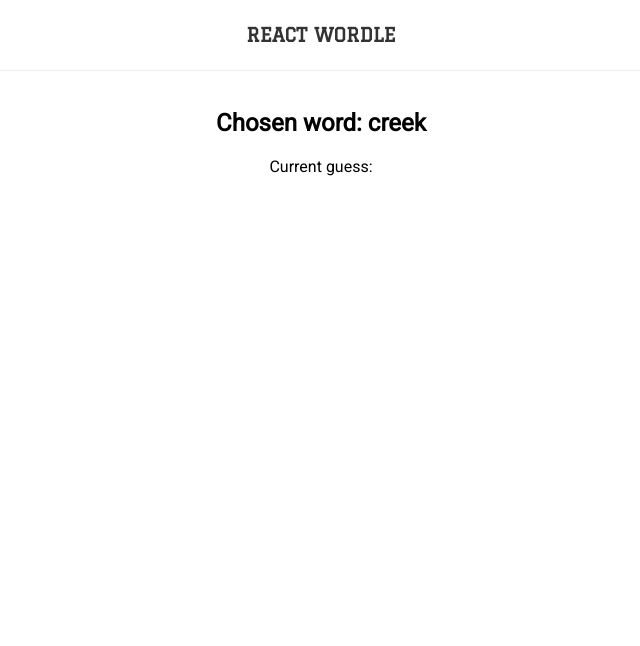
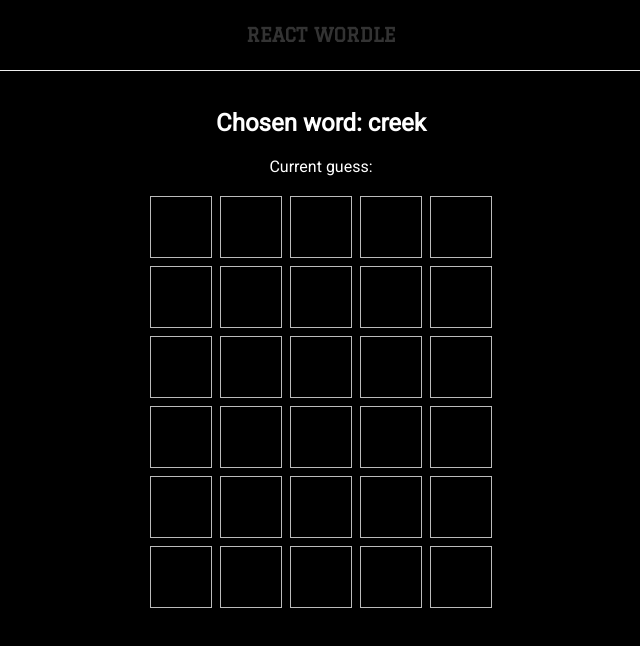
Before and after one commit to Ryhhill1998/react-wordle, a React (Create React App) app: page / in a window 1280 px wide. Shown: the top 646 px of the page, without its empty margins (319-959 px from the left). Built offline with nearby package versions, Linux system fonts and the light colour scheme.

Commit message:
Added game board and functionality to show guesses and tile colours

```diff
--- /dev/null
+++ b/src/components/grid/grid.component.jsx
@@ -0,0 +1,14 @@
+import Row from "../row/row.component";
+import "./grid.styles.css";
+
+const Grid = ({ currentGuess, guesses, turn }) => {
+  return (
+    <div>
+      {guesses.map((guess, i) => (
+        <Row key={i} guess={guess} />
+      ))}
+    </div>
+  );
+};
+
+export default Grid;
--- /dev/null
+++ b/src/components/row/row.component.jsx
@@ -0,0 +1,27 @@
+import "./row.styles.css";
+
+const Row = ({ guess }) => {
+  if (guess) {
+    return (
+      <div className="row previous">
+        {guess.map((el, i) => (
+          <div key={i} className={`space ${el.colour}`}>
+            {el.letter}
+          </div>
+        ))}
+      </div>
+    );
+  }
+
+  return (
+    <div className="row">
+      <div className="space"></div>
+      <div className="space"></div>
+      <div className="space"></div>
+      <div className="space"></div>
+      <div className="space"></div>
+    </div>
+  );
+};
+
+export default Row;
--- /dev/null
+++ b/src/components/row/row.styles.css
@@ -0,0 +1,37 @@
+.row {
+  text-align: center;
+  display: flex;
+  justify-content: center;
+}
+
+.space {
+  display: block;
+  width: 60px;
+  height: 60px;
+  border: solid 1px #bbb;
+  margin: 4px;
+  text-align: center;
+  line-height: 60px;
+  text-transform: uppercase;
+  font-weight: bold;
+  font-size: 2.5rem;
+}
+
+.row.previous {
+  color: #fff;
+}
+
+.space.green {
+  background-color: green;
+  border-color: green;
+}
+
+.space.yellow {
+  background-color: orange;
+  border-color: orange;
+}
+
+.space.grey {
+  background-color: grey;
+  border-color: grey;
+}
--- a/src/components/wordle/wordle.component.jsx
+++ b/src/components/wordle/wordle.component.jsx
@@ -1,8 +1,12 @@
 import { useEffect } from "react";
 import useWordle from "../../hooks/useWordle";
+import Grid from "../grid/grid.component";
+
+import "./wordle.styles.css";
 
 const Wordle = ({ chosenWord }) => {
-  const { currentGuess, handleKeyUp } = useWordle(chosenWord);
+  const { currentGuess, guesses, handleKeyUp, guessCorrect, turn } =
+    useWordle(chosenWord);
 
   useEffect(() => {
     window.addEventListener("keyup", handleKeyUp);
@@ -11,9 +15,10 @@ const Wordle = ({ chosenWord }) => {
   }, [handleKeyUp]);
 
   return (
-    <div>
+    <div className="container">
       <h2>Chosen word: {chosenWord}</h2>
       <p>Current guess: {currentGuess}</p>
+      <Grid currentGuess={currentGuess} guesses={guesses} turn={turn} />
     </div>
   );
 };
--- a/src/hooks/useWordle.js
+++ b/src/hooks/useWordle.js
@@ -3,7 +3,7 @@ import { useEffect, useState } from "react";
 const useWordle = (chosenWord) => {
   const [turn, setTurn] = useState(0); // keep track of place on gameboard and lives left
   const [currentGuess, setCurrentGuess] = useState(""); // keep track of letters entered by user
-  const [guesses, setGuesses] = useState([]); // keep track of all guesses for tile colours
+  const [guesses, setGuesses] = useState([...Array(6)]); // keep track of all guesses for tile colours
   const [guessCorrect, setGuessCorrect] = useState(false); // set to true when user guesses word
 
   // assign a colour to each letter in the guess array
@@ -20,7 +20,7 @@ const useWordle = (chosenWord) => {
     // set all letters in chosen word but in wrong position to yellow
     guessArray.forEach((guess) => {
       if (chosenLetters.includes(guess.letter) && guess.colour !== "green") {
-        guess.colour = "orange";
+        guess.colour = "yellow";
         chosenLetters[chosenLetters.indexOf(guess.letter)] = null;
       }
     });
@@ -29,12 +29,6 @@ const useWordle = (chosenWord) => {
   // format the user guess into an array of objects
   // each object contains the letter and its corresponding colour
   const formatGuess = () => {
-    // check guess is of the current length
-    if (currentGuess.length < 5) {
-      console.log("Guess not long enough!");
-      return;
-    }
-
     const chosenLetters = [...chosenWord];
 
     const guessArray = [...currentGuess].map((character, i) => ({
@@ -47,43 +41,46 @@ const useWordle = (chosenWord) => {
     return guessArray;
   };
 
-  // check whether the user's guess is correct
-  // returns true if all letters in guess array have colour green as all in correct place
-  const checkGuessCorrect = (guessArray) => {
-    let correct = true;
-
-    guessArray.forEach((guess) => {
-      // check if any guessed letter does not have the colour green
-      if (guess.colour !== "green") {
-        // set correct to false as word not correct
-        correct = false;
-      }
-    });
-
-    return correct;
-  };
-
   // add the formatted guess array into the array of guesses in the state
   // only called if the user's guess is incorrect
   const addNewGuess = (guessArray) => {
+    if (currentGuess === chosenWord) {
+      console.log("Guess correct");
+      setGuessCorrect(true);
+    }
+
     setGuesses((prev) => {
-      return [...prev, guessArray];
+      const newGuesses = [...prev];
+      newGuesses[turn] = guessArray;
+      return newGuesses;
     });
+
+    // reset current guess
+    setCurrentGuess("");
+
+    // increment turn
+    setTurn((prevTurn) => prevTurn + 1);
   };
 
   // handle what to do for each key the user may have pressed
   // function will simply return if key is not a letter/backspace/enter
   const handleKeyUp = ({ key, keyCode }) => {
+    // check if user already had maximum turns
+    if (turn === 6) {
+      return;
+    }
+
     // check if user pressed enter to submit their guess
     if (keyCode === 13) {
+      // check guess is of the current length
+      if (currentGuess.length < 5) {
+        console.log("Guess not long enough!");
+        return;
+      }
+
       const formatted = formatGuess();
-
+      addNewGuess(formatted);
       console.log(formatted);
-      if (checkGuessCorrect(formatted)) {
-        console.log("Guess correct");
-      } else {
-        addNewGuess(formatted);
-      }
     }
 
     // check if user pressed backspace
--- a/src/index.css
+++ b/src/index.css
@@ -5,4 +5,6 @@ body {
   text-align: center;
   font-size: 1rem;
   font-family: "Roboto", sans-serif;
+  background-color: black;
+  color: white;
 }
```
Also changed, not shown: src/components/grid/grid.styles.css (added), src/components/wordle/wordle.styles.css (added).
